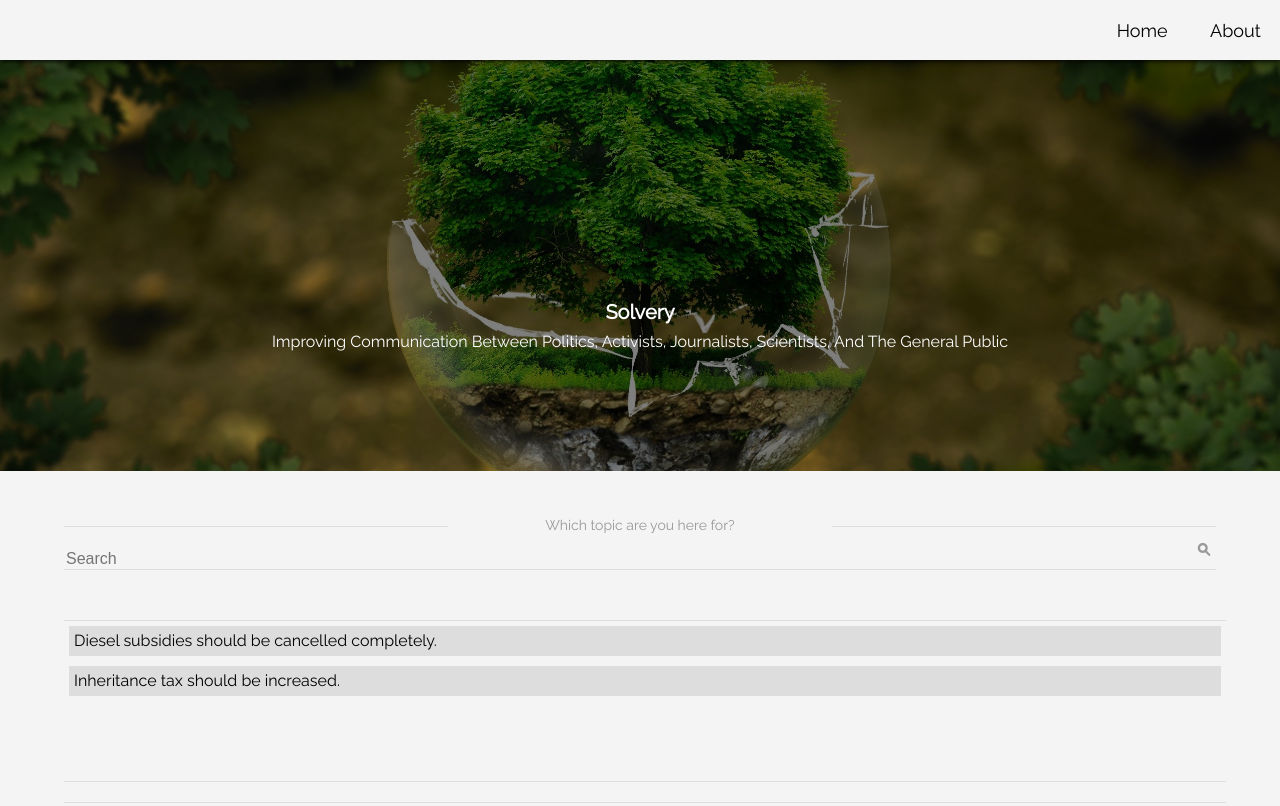
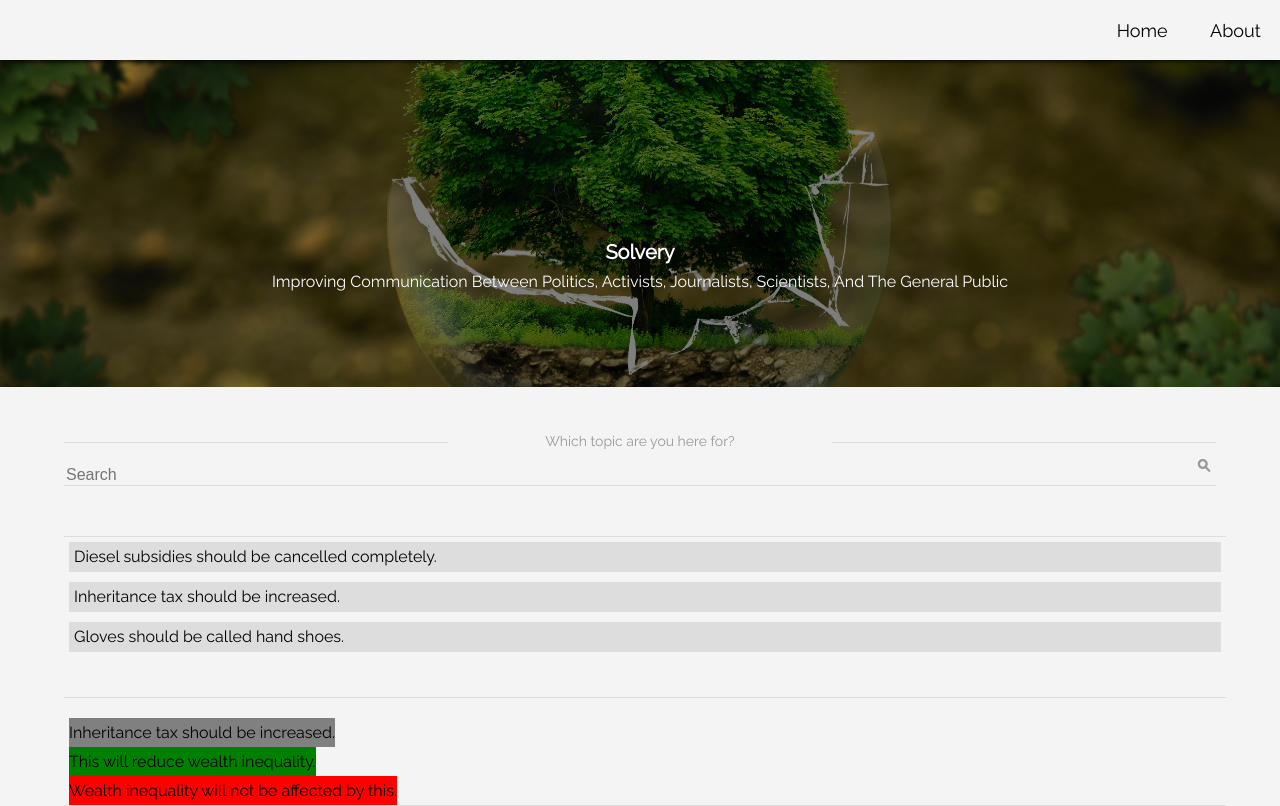
Before and after one commit to solvery-org/solvery-org.github.io, a plain HTML site: page pages/discuss.html in a window 1280 px wide. Both pictures are taken after a click on the element "Inheritance tax should be increased.". Drawn offline with Linux system fonts and the light colour scheme.

Commit message:
Update discussion tree.
Updated a first implementation of making the discussion tree visible.

```diff
--- a/scripts/databaseDummy.js
+++ b/scripts/databaseDummy.js
@@ -1,5 +1,5 @@
-var databaseDummy = [
-    {
+var databaseDummy = {
+    1 : {
         id : 1,
         tags : ["climate", "co2", "fuel"],
         parent : null,
@@ -10,7 +10,7 @@ var databaseDummy = [
         upvote: 10,
         downvote : 5,
     },
-    {
+    2 : {
         id : 2,
         tags : ["climate", "co2", "fuel"],
         parent : 1,
@@ -21,7 +21,7 @@ var databaseDummy = [
         upvote: 5,
         downvote : 1
     },
-    {
+    3 : {
         id : 3,
         tags : ["climate", "co2", "fuel"],
         parent : 1,
@@ -32,7 +32,7 @@ var databaseDummy = [
         upvote: 2,
         downvote : 3
     },
-    {
+    4 : {
         id : 4,
         tags : ["social"],
         parent : null,
@@ -43,7 +43,7 @@ var databaseDummy = [
         upvote: 7,
         downvote : 6,
     },
-    {
+    5 : {
         id : 5,
         tags : ["social"],
         parent : 1,
@@ -54,7 +54,7 @@ var databaseDummy = [
         upvote: 5,
         downvote : 4
     },
-    {
+    6 : {
         id : 6,
         tags : ["social"],
         parent : 1,
@@ -64,5 +64,38 @@ var databaseDummy = [
         source : "anotherrandomlink.com",
         upvote: 5,
         downvote : 7
+    },
+    7 : {
+        id : 7,
+        tags : ["social"],
+        parent : null,
+        children : [8],
+        type : "statement",
+        content : "Gloves should be called hand shoes.",
+        source : null,
+        upvote: 7,
+        downvote : 6,
+    },
+    8 : {
+        id : 8,
+        tags : ["social"],
+        parent : 1,
+        children : [9],
+        type : true,
+        content : "This will be more intuitive.",
+        source : "randomlink.com",
+        upvote: 5,
+        downvote : 4
+    },
+    9 : {
+        id : 9,
+        tags : ["social"],
+        parent : 1,
+        children : null,
+        type : false,
+        content : "This is not generally true.",
+        source : "anotherrandomlink.com",
+        upvote: 5,
+        downvote : 7
     }
-]
+}
--- a/scripts/discuss.js
+++ b/scripts/discuss.js
@@ -1,8 +1,8 @@
 //list of all contributions matching current tags
-var contributionShortList = [];
+var contributionShortList = {};
 
 //family of contributions belonging to statement selected in statementOverview for display in contributionTree
-var selectedContributionTree = {};
+var selectedTree = {};
 
 //contribution selected in contributionTree for display in contributionDetail
 var selectedContribution = {};
@@ -11,9 +11,10 @@ function addStatementToOverview(contribution) {
     if (contribution.type == "statement") {
         var contributionStatementBox = document.createElement("div");
         contributionStatementBox.id = "overview" + contribution.id;
+        contributionStatementBox.no = contribution.id;
 
         //replace with real function!
-        contributionStatementBox.addEventListener("click", testClick)
+        contributionStatementBox.addEventListener("click", updateTreeOnStatementSelect)
 
         contributionStatementBox.textContent = contribution.content;
         contributionStatementBox.classList.add("statement");
@@ -23,40 +24,65 @@ function addStatementToOverview(contribution) {
     }
 }
 
-function addContributionToContributionTree(contribution, parentNode) {
+function updateSelectedTree(contribution) {
+    selectedTree[contribution.id] = contribution;
+    if (!contribution.children) {
+        return;
+    } else {
+        for (var childId of contribution.children) {
+            updateSelectedTree(contributionShortList[childId]);
+        }
+    }
+
+}
+
+function updateTreeDOM(contribution, parentNode) {
     var contributionTreeBox = document.createElement("div");
+    parentNode.appendChild(contributionTreeBox);
+    contributionTreeBox.textContent = contribution.content;
+    contributionTreeBox.classList.add("discussionTreeElement");
     if (contribution.type == "statement") {
         contributionTreeBox.classList.add("discussionTreeHead");
     } else {
         var contributionType = contribution.type ? "pro" : "con";
         contributionTreeBox.classList.add(contributionType);
     }
-    //to-do
-    parentNode.appendChild(contributionTreeBox);
+    if (!contribution.children) {
+        return;
+    } else {
+        for (var childId of contribution.children) {
+            //replace parentNode by contributionTreeBox
+            updateTreeDOM(contributionShortList[childId], parentNode);
+        }
+    }
 }
 
-function fillContributionTree() {
-    //to-do
+function updateTreeOnStatementSelect(event) {
+    var id = event.target.no;
+    var statement = contributionShortList[id];
+
     var contributionTree = document.getElementById("contributionTree");
-    contributionTree.appendChild(contributionTreeBox);
-}
-
-function testClick(event) {
-    console.log("clicked: ", event.target.textContent)
+    contributionTree.innerHTML = "";
+    updateTreeDOM(statement, contributionTree);
+    //selectedTree = {};
+    //updateSelectedTree(statement);
+    //console.log(selectedTree);
 }
 
 function findAllContributionsMatchingSingleTag(tag, contributionList) {
-    var result = [];
-    for (var contribution of contributionList) {
+    var result = {};
+    var contribution;
+    for (var id in contributionList) {
+        contribution = contributionList[id];
         if (contribution.tags.includes(tag)) {
-            result.push(contribution)
+            result[id] = contribution;
         }
     }
     return result
 }
 
 function findAllContributionsMatchingAllTags() {
-    //returns list of all contributions matching all specified tags
+    //returns object of all contributions matching all specified tags
     var result = databaseDummy;
     var tag;
     for (var tagIndex in searchTermList) {
@@ -66,7 +92,7 @@ function findAllContributionsMatchingAllTags() {
     return result;
 }
 
-function updateDiscussionShortlist() {
+function updateContributionShortList() {
     contributionShortList = findAllContributionsMatchingAllTags();
 }
 
@@ -79,14 +105,16 @@ function clearDiscussionDOM() {
 function updateDiscussionDOM() {
     clearDiscussionDOM();
     var visibleNew = findAllContributionsMatchingAllTags();
-    for (var contribution of visibleNew) {
+    var contribution;
+    for (var id in visibleNew) {
+        contribution = visibleNew[id];
         addStatementToOverview(contribution);
     }
 }
 
 function updateDiscussion() {
     updateDiscussionDOM();
-    updateDiscussionShortlist();
+    updateContributionShortList();
 }
 
 /*
--- a/styles/style.css
+++ b/styles/style.css
@@ -13,8 +13,8 @@ body {
 
 #titleImageContainer {
     background-image: url(../images/titleImageHome.jpg);
-    padding-top: 220px;
-    padding-bottom: 120px;
+    padding-top: 20vh;
+    padding-bottom: 12vh;
     margin-bottom: 30px;
     background-position: center center;
     background-size: cover;
@@ -220,7 +220,7 @@ body {
     position: relative;
     display: block;
     box-sizing: border-box;
-    height: 18vh;
+    height: max(18vh,100px);
     fill: #03a9f4;
 }
 
@@ -268,6 +268,24 @@ body {
 
 #mainContainer.discuss {
     display: block;
+}
+
+.discussionTreeElement {
+    width: fit-content;
+    padding-top: 5px;
+    padding-bottom: 5px;
+}
+
+.discussionTreeHead {
+    background-color: grey;
+}
+
+.pro {
+    background-color: green;
+}
+
+.con {
+    background-color: red;
 }
 
 /* #region topicOverview*/
```
